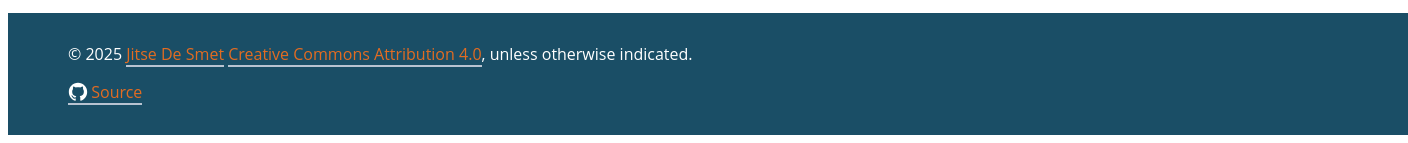
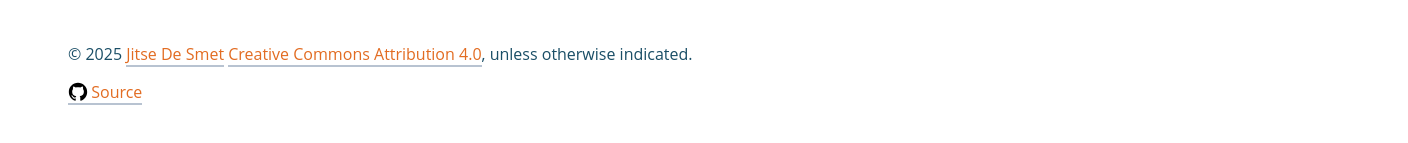
Before and after one commit to jitsedesmet/2025-eswc-phd-symposium-slides, a plain HTML site: page index.html in a window 1280 px wide. Shown: the part 3102-3245 px from the top of the page, 1408 px wide, since content can reach past the window. Drawn offline with nearby package versions, Linux system fonts and the light colour scheme; a script that the page names is missing.

Commit message:
use badge anyway

```diff
--- a/index.html
+++ b/index.html
@@ -287,7 +287,7 @@
 <!--    </div>-->
 </section>
 
-<footer>
+<div class="badge">
     <p class="license" style="margin-top: auto">
         &#169; <span property="schema:copyrightYear">2025</span>
         <a href="https://www.rubensworks.net" rel="schema:copyrightHolder"><span resource="https://jitsedesmet.be/profile/#me">Jitse De Smet</span></a>
@@ -303,7 +303,7 @@
             <path d="M12 1C5.9225 1 1 5.9225 1 12C1 16.8675 4.14875 20.9787 8.52125 22.4362C9.07125 22.5325 9.2775 22.2025 9.2775 21.9137C9.2775 21.6525 9.26375 20.7862 9.26375 19.865C6.5 20.3737 5.785 19.1912 5.565 18.5725C5.44125 18.2562 4.905 17.28 4.4375 17.0187C4.0525 16.8125 3.5025 16.3037 4.42375 16.29C5.29 16.2762 5.90875 17.0875 6.115 17.4175C7.105 19.0812 8.68625 18.6137 9.31875 18.325C9.415 17.61 9.70375 17.1287 10.02 16.8537C7.5725 16.5787 5.015 15.63 5.015 11.4225C5.015 10.2262 5.44125 9.23625 6.1425 8.46625C6.0325 8.19125 5.6475 7.06375 6.2525 5.55125C6.2525 5.55125 7.17375 5.2625 9.2775 6.67875C10.1575 6.43125 11.0925 6.3075 12.0275 6.3075C12.9625 6.3075 13.8975 6.43125 14.7775 6.67875C16.8813 5.24875 17.8025 5.55125 17.8025 5.55125C18.4075 7.06375 18.0225 8.19125 17.9125 8.46625C18.6138 9.23625 19.04 10.2125 19.04 11.4225C19.04 15.6437 16.4688 16.5787 14.0213 16.8537C14.42 17.1975 14.7638 17.8575 14.7638 18.8887C14.7638 20.36 14.75 21.5425 14.75 21.9137C14.75 22.2025 14.9563 22.5462 15.5063 22.4362C19.8513 20.9787 23 16.8537 23 12C23 5.9225 18.0775 1 12 1Z"></path>
         </svg>
         <span>Source</span></a>
-</footer>
+</div>
 
 <script src="node_modules/@shower/core/dist/shower.js"></script>
 </body>
--- a/styles/custom-overview.css
+++ b/styles/custom-overview.css
@@ -53,39 +53,26 @@ header .venue {
     color: var(--color-ter);
 }
 
-body > footer {
-    grid-column: 1 / -1;
-    width: 100vw;
-    margin-left: calc( -1 * var(--slide-gap) * var(--slide-scale) - env(safe-area-inset-left) );
-    /*margin-bottom: -48px;*/
-    background-color: var(--color-prim);
-    margin-bottom: calc(
-            -1 *
-            var(--slide-gap) *
-            var(--slide-scale) -
-            env(safe-area-inset-bottom)
-    );
-
+.shower > .badge {
     display: flex;
     flex-direction: column;
-    color: var(--color-ter);
     align-items: start;
-    justify-items: center;
+    justify-items: start;
     justify-content: center;
     padding: 30px 60px;
     font-size: 1rem;
-
 }
 
-body > footer svg {
+
+.shower > .badge svg {
     height: 1.25rem;
     width: 1.25rem;
     margin: 0;
     position: inherit;
-    fill: var(--color-ter);
+    fill: black;
 }
 
-body > footer a {
+.shower > .badge a {
     margin: 0;
 }
 
```
